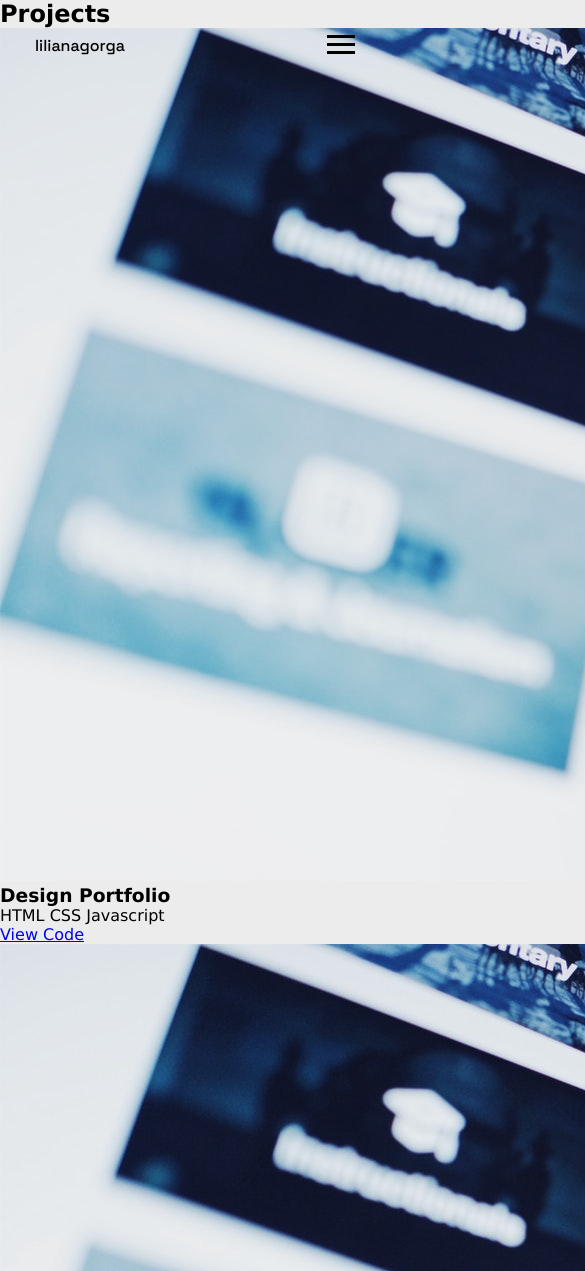
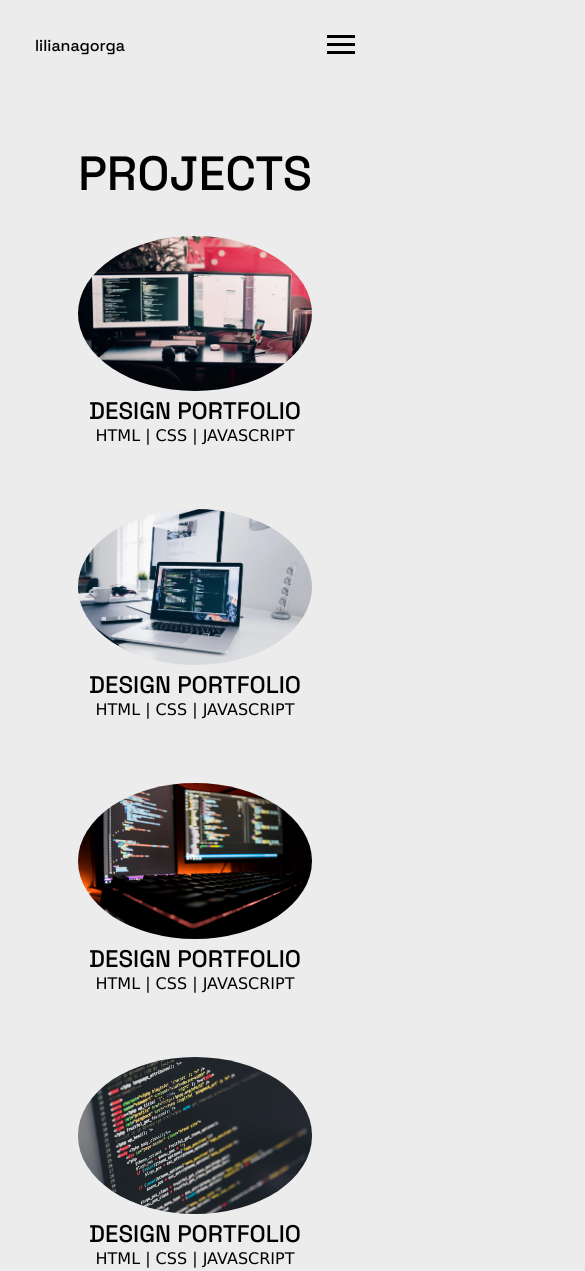
Before and after one commit to lilianagorga/lilianagorga.github.io, a plain HTML site: page index.html in a window 390 px wide. Shown: the top 1271 px of the page, 585 px wide, since content can reach past the window. Drawn offline with Linux system fonts and the light colour scheme.

Commit message:
edit header, styled and made responsive project section.

```diff
--- a/assets/css/style.css
+++ b/assets/css/style.css
@@ -1,3 +1,4 @@
+/* GLOBAL */
 * {
   box-sizing: border-box;
   margin: 0;
@@ -10,19 +11,46 @@ body {
   height: 100%;
 }
 
+a {
+  transition: color 250ms ease-in-out;
+}
 
-/* Header */
+a.underline {
+  display: inline-block;
+  padding-bottom: 0.625rem;
+  font-size: 1rem;
+  line-height: 1.625;
+  letter-spacing: 0.143em;
+  font-weight: 700;
+  text-transform: uppercase;
+  color: lime;
+  text-decoration: none;
+  background-image: linear-gradient(
+    to right,
+    lime 75%,
+    lime 75%
+  );
+  background-position: 0 2.1em;
+  background-repeat: repeat-x;
+  background-size: 8px 2px;
+}
+
+/* HEADER */
 
 .wrapper-header {
   position: fixed;
   z-index: 2;
   width: 100%;
+  top: 35px;
+}
+
+.wrapper-header.hidden {
+  top: -500px;
 }
 
 /* Logo */
 .logo {
   position: absolute;
-  top: 35px;
   left: 35px;
   cursor: pointer;
 }
@@ -39,7 +67,6 @@ body {
 .menu-btn {
   position: absolute;
   z-index: 3;
-  top: 35px;
   right: 35px;
   cursor: pointer;
   transition: all 0.5s ease-out;
@@ -150,3 +177,83 @@ body {
 .nav-item:nth-child(4) {
   transition-delay: 0.4s;
 }
+
+
+/* MAIN */
+
+/* Project */
+#home {
+  padding-top: 15vh;
+  width: 100%;
+}
+
+#projects {
+  max-width: 1200px;
+  margin: auto;
+}
+
+.projects-headline {
+  margin: 1rem auto;
+  max-width: fit-content;
+  font-size: 3rem;
+  font-family: 'Space Grotesk', sans-serif;
+  font-weight: 500;
+}
+
+.projects-grid {
+  display: grid;
+  grid-template-columns: repeat(2, 1fr);
+  gap: 2rem;
+  justify-items: center;
+  text-align: center;
+  width: 80%;
+  margin: 1rem auto 0;
+}
+.projects-item {
+  margin: 1rem auto;
+  cursor: pointer;
+}
+
+.projects-item > a {
+  text-decoration: none;
+  color: #000;
+}
+
+.projects-picture {
+  display: block;
+  width: 60%;
+  margin: 0 auto;
+  border-radius: 100%;
+}
+
+.projects-picture:hover {
+  transform: scale(0.9);
+}
+
+.projects-image {
+  width: 100%;
+  height: auto;
+  border-radius: 100%;
+}
+
+.projects-name {
+  font-size: 1.5rem;
+  line-height: 1.3;
+  font-family: 'Space Grotesk', sans-serif;
+  font-weight: 500;
+  text-transform: uppercase;
+}
+
+.projects-tags {
+  display: flex;
+  justify-content: center;
+  text-transform: uppercase;
+}
+
+
+@media (max-width: 900px) {
+  .projects-grid {
+    grid-template-columns: 1fr;
+    width: 100%;
+  }
+}
--- a/assets/js/script.js
+++ b/assets/js/script.js
@@ -1,8 +1,10 @@
+const header = document.querySelector('.wrapper-header');
 const logo = document.querySelector('.logo');
 const menuBtn = document.querySelector('.menu-btn');
 const menu = document.querySelector('.menu');
 const menuNav = document.querySelector('.menu-nav');
 const navItems = document.querySelectorAll('.nav-item');
+const projectsWrapper = document.querySelector('.projects-wrapper');
 
 let showMenu = false;
 
@@ -15,6 +17,7 @@ function toggleMenu() {
     menu.classList.add('show');
     menuNav.classList.add('show');
     navItems.forEach(item => item.classList.add('show'));
+    projectsWrapper.style.visibility = 'hidden';
 
     showMenu = true;
   } else {
@@ -25,7 +28,21 @@ function toggleMenu() {
     menu.classList.remove('show');
     menuNav.classList.remove('show');
     navItems.forEach(item => item.classList.remove('show'));
+    setTimeout(function(){
+      projectsWrapper.style.visibility = 'visible';
+    }, 500);
 
     showMenu = false;
   }
 }
+
+let prevScrollpos = window.pageYOffset;
+window.addEventListener('scroll', function() {
+  let currentScrollPos = window.pageYOffset;
+  if (prevScrollpos > currentScrollPos && currentScrollPos < 100) {
+    header.classList.remove('hidden');
+  } else if (currentScrollPos >= 35) {
+    header.classList.add('hidden');
+  }
+  prevScrollpos = currentScrollPos;
+});
--- a/index.html
+++ b/index.html
@@ -43,61 +43,57 @@
 	<main id="home">
 		<section id="projects">
 			<div class="wrapper projects-wrapper">
+				<h2 class="projects-headline">PROJECTS</h2>
 				<div class="projects-grid">
-					<h2 class="projects-headline">Projects</h2>
 					<div class="projects-item">
-						<img src="assets/images/project.jpg" alt="">
-						<h3 class="project-name">Design Portfolio</h3>
-						<p>
-							<span>HTML</span>
-							<span>CSS</span>
-							<span>Javascript</span>
-						</p>
-						<div class="project-links">
-							<a href="https://github.com/lilianagorga/portfolio-3">View Code</a>
-						</div>
+						<a href="https://github.com/lilianagorga/portfolio-3">
+							<picture class="projects-picture">
+								<img class="projects-image" src="assets/images/portfolio-3.webp" alt="">
+							</picture>
+							<h3 class="projects-name">Design Portfolio</h3>
+							<p class="projects-tags">
+								<span>HTML | CSS | JavaScript</span>
+							</p>
+						</a>
 					</div>
 					<div class="projects-item">
-						<img src="assets/images/project.jpg" alt="">
-						<h3 class="project-name">Design Portfolio</h3>
-						<p>
-							<span>HTML</span>
-							<span>CSS</span>
-							<span>Javascript</span>
-						</p>
-						<div class="project-links">
-							<a href="https://github.com/lilianagorga/portfolio-4">View Code</a>
-						</div>
+						<a href="https://github.com/lilianagorga/portfolio-4">
+							<picture class="projects-picture">
+								<img class="projects-image" src="assets/images/portfolio-4.webp" alt="">
+							</picture>
+							<h3 class="projects-name">Design Portfolio</h3>
+							<p class="projects-tags">
+								<span>HTML | CSS | JavaScript</span>
+							</p>
+						</a>
 					</div>
 					<div class="projects-item">
-						<img src="assets/images/project.jpg" alt="">
-						<h3 class="project-name">Design Portfolio</h3>
-						<p>
-							<span>HTML</span>
-							<span>CSS</span>
-							<span>Javascript</span>
-						</p>
-						<div class="project-links">
-							<a href="https://github.com/lilianagorga/portfolio-5">View Code</a>
-						</div>
+						<a href="https://github.com/lilianagorga/portfolio-5">
+							<picture class="projects-picture">
+								<img class="projects-image" src="assets/images/portfolio-5.webp" alt="">
+							</picture>
+							<h3 class="projects-name">Design Portfolio</h3>
+							<p class="projects-tags">
+								<span>HTML | CSS | JavaScript</span>
+							</p>
+						</a>
 					</div>
 					<div class="projects-item">
-						<img src="assets/images/project.jpg" alt="">
-						<h3 class="project-name">Design Portfolio</h3>
-						<p>
-							<span>HTML</span>
-							<span>CSS</span>
-							<span>Javascript</span>
-						</p>
-						<div class="project-links">
-							<a href="https://github.com/lilianagorga/portfolio-6">View Code</a>
-						</div>
+						<a href="https://github.com/lilianagorga/portfolio-6">
+							<picture class="projects-picture">
+								<img class="projects-image" src="assets/images/portfolio-6.webp" alt="">
+							</picture>
+							<h3 class="projects-name">Design Portfolio</h3>
+							<p class="projects-tags">
+								<span>HTML | CSS | JavaScript</span>
+							</p>
+						</a>
 					</div>
 				</div>
 			</div>
 		</section>
 
-		<!-- <section id="contact">
+		<section id="contact">
 			<div class="wrapper contact-wrapper">
 				<div class="contact-text">
 					<h2 class="contact-headline">Contact</h2>
@@ -123,10 +119,10 @@
 					</div>
 				</form>
 			</div>
-		</section> -->
+		</section>
 	</main>
 
-	<!-- <footer>
+	<footer>
 		<div class="wrapper">
 			<div class="logo">
 				<a href="/">lilianagorga</a>
@@ -166,7 +162,7 @@
 				</a>
 			</div>
 		</div>
-	</footer> -->
+	</footer>
 	<script src="assets/js/script.js"></script>
 </body>
 </html>
```
Also changed, not shown: assets/images/portfolio-3.webp (added), assets/images/portfolio-4.webp (added), assets/images/portfolio-5.webp (added), assets/images/portfolio-6.webp (added), assets/images/project.jpg (deleted), 3 other files.
